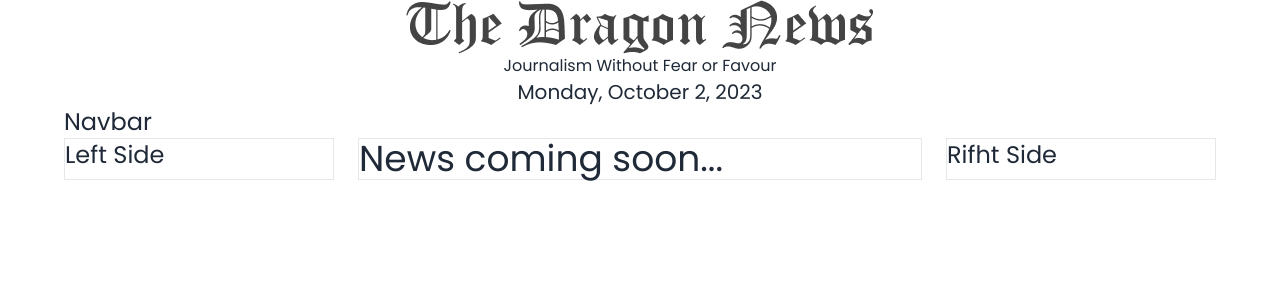
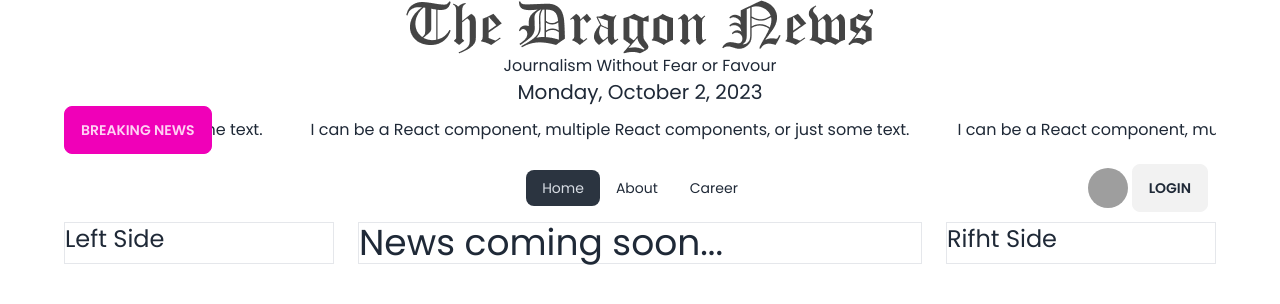
Before and after one commit to ronee-muhammad-rayhan/react-dragon-news-auth, a React (Vite) app: page / in a window 1280 px wide. Shown: the top 304 px of the page. Built offline with nearby package versions, Linux system fonts and the light colour scheme; grey boxes are pictures that could not be loaded.

Commit message:
navbar modified

```diff
--- a/package.json
+++ b/package.json
@@ -16,6 +16,7 @@
     "moment": "^2.29.4",
     "react": "^18.2.0",
     "react-dom": "^18.2.0",
+    "react-fast-marquee": "^1.6.1",
     "react-router-dom": "^6.16.0",
     "sort-by": "^1.2.0"
   },
--- /dev/null
+++ b/src/pages/Home/BreakingNews.jsx
@@ -0,0 +1,17 @@
+import Marquee from "react-fast-marquee";
+import { Link } from "react-router-dom";
+
+const BreakingNews = () => {
+    return (
+        <div className="flex">
+            <button className="btn btn-secondary">Breaking News</button>
+            <Marquee pauseOnHover={true} speed={100}>
+  <Link className="mr-12" to='/'>I can be a React component, multiple React components, or just some text.</Link>
+  <Link className="mr-12" to='/'>I can be a React component, multiple React components, or just some text.</Link>
+  <Link className="mr-12" to='/'>I can be a React component, multiple React components, or just some text.</Link>
+</Marquee>
+        </div>
+    );
+};
+
+export default BreakingNews;
--- a/src/pages/Home/Home.jsx
+++ b/src/pages/Home/Home.jsx
@@ -2,11 +2,13 @@
 import LeftSideNav from "../Shared/LeftSideNav/LeftSideNav";
 import Navbar from "../Shared/Navbar/Navbar";
 import RightSideNav from "../Shared/RightSideNav/RightSideNav";
+import BreakingNews from "./BreakingNews";
 
 const Home = () => {
     return (
         <div>
             <Header></Header>
+            <BreakingNews></BreakingNews>
             <Navbar></Navbar>
             <div className="grid grid-cols-1 md:grid-cols-4 gap-6">
                 <div className="border">
--- a/src/pages/Shared/Header/Header.jsx
+++ b/src/pages/Shared/Header/Header.jsx
@@ -1,9 +1,9 @@
-import img from '../../../assets/logo.png'
+import logo from '../../../assets/logo.png'
 import moment from 'moment';
 const Header = () => {
     return (
         <div className='text-center'>
-            <img className='mx-auto' src={img} alt="" />
+            <img className='mx-auto' src={logo} alt="" />
             <p>Journalism Without Fear or Favour</p>
             <p className='text-xl'>{moment().format("dddd, MMMM D, YYYY")}</p>
         </div>
--- a/src/pages/Shared/Navbar/Navbar.jsx
+++ b/src/pages/Shared/Navbar/Navbar.jsx
@@ -1,8 +1,39 @@
+import { Link, NavLink } from "react-router-dom";
+import userDefaultPic from "../../../assets/user.png"
 
 const Navbar = () => {
+
+    const navLinks = <>
+        <li><NavLink to={'/'}>Home</NavLink></li>
+        <li><NavLink to={'/about'}>About</NavLink></li>
+        <li><NavLink to={'/career'}>Career</NavLink></li>
+    </>
+
     return (
-        <div>
-            <h2 className="text-2xl">Navbar</h2>
+        <div className="navbar bg-base-100">
+            <div className="navbar-start">
+                <div className="dropdown">
+                    <label tabIndex={0} className="btn btn-ghost lg:hidden">
+                        <svg xmlns="http://www.w3.org/2000/svg" className="h-5 w-5" fill="none" viewBox="0 0 24 24" stroke="currentColor"><path strokeLinecap="round" strokeLinejoin="round" strokeWidth="2" d="M4 6h16M4 12h8m-8 6h16" /></svg>
+                    </label>
+                    <ul tabIndex={0} className="menu menu-sm dropdown-content mt-3 z-[1] p-2 shadow bg-base-100 rounded-box w-52">
+                        {navLinks}
+                    </ul>
+                </div>
+            </div>
+            <div className="navbar-center hidden lg:flex">
+                <ul className="menu menu-horizontal px-1">
+                    {navLinks}
+                </ul>
+            </div>
+            <div className="navbar-end">
+                <label tabIndex={0} className="btn btn-ghost btn-circle avatar">
+                    <div className="w-10 rounded-full">
+                        <img src={userDefaultPic} />
+                    </div>
+                </label>
+                <Link><button className="btn">Login</button></Link>
+            </div>
         </div>
     );
 };
```
Also changed, not shown: 1 other file (tests, documents, lock files or other folders).
